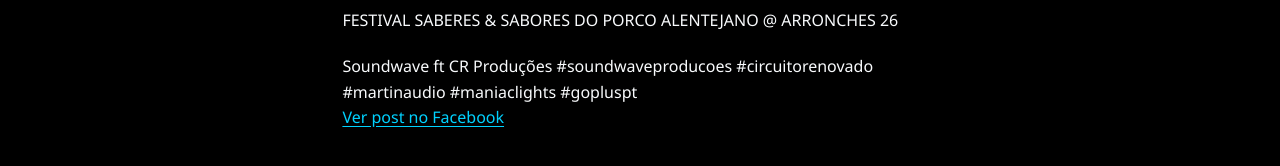
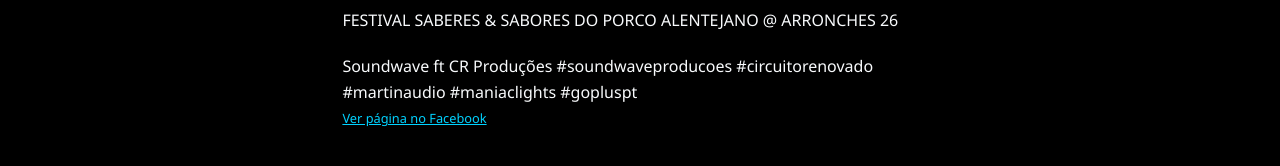
Before and after one commit to jaarego/jaarego.github.io, a Jekyll site: the page built from _posts/2026-03-30-002941-facebook-961979190635758_1555480229916579.md, in a window 1280 px wide and 1056 px high. Shown: the part 793-959 px from the top of the window. Built offline with Jekyll 4.4.1, drawn with Linux system fonts in a browser that asks for light colours.

Commit message:
links no post

```diff
--- a/_layouts/post.html
+++ b/_layouts/post.html
@@ -33,13 +33,10 @@
                 {{ content }}
             </div>
 
-            {% if page.facebook_url %}
-            <p class="post-content">
-                <a href="{{ page.facebook_url }}" target="_blank" rel="noopener noreferrer">
-                    Ver post no Facebook
-                </a>
-            </p>
-            {% endif %}
+            <a class="post-card-date" href="https://www.facebook.com/soundwaveproducoes" target="_blank" rel="noopener noreferrer">
+                Ver página no Facebook
+            </a>
+
         </article>
     </main>
 
```
